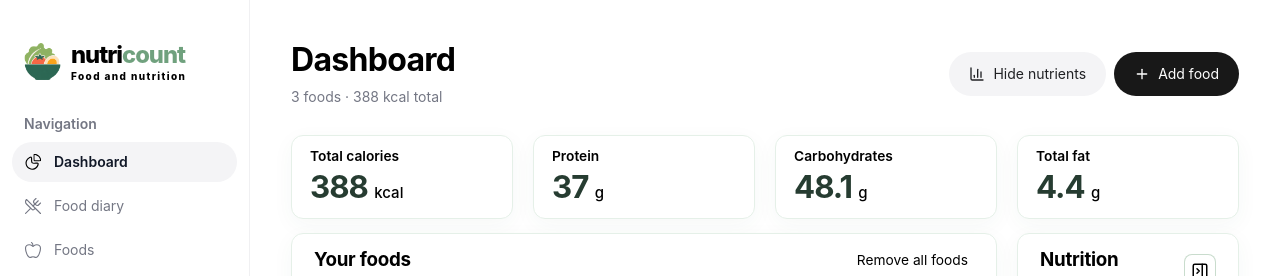
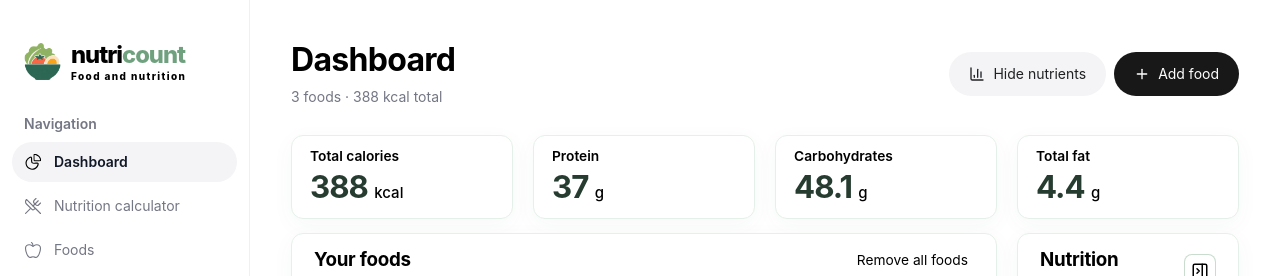
Before and after one commit to nopaalh/nutriCount, a React (Vite) app in the folder frontend/: page / in a window 1280 px wide. Shown: the top 276 px of the page. Built offline with nearby package versions, Linux system fonts and the light colour scheme.

Commit message:
Rename the food diary to Nutrition calculator

```diff
--- a/frontend/src/app/layouts/AppLayout.tsx
+++ b/frontend/src/app/layouts/AppLayout.tsx
@@ -46,9 +46,9 @@ export function AppLayout({
           className={`nav-item preview-link${isPreview ? " active" : ""}`}
           href="#/preview"
           aria-current={isPreview ? "page" : undefined}
-          aria-label="Food diary"
+          aria-label="Nutrition calculator"
         >
-          <UtensilsCrossed width={18} height={20} /> Food diary
+          <UtensilsCrossed width={18} height={20} /> Nutrition calculator
         </a>
         <a
           className="nav-item"
--- a/frontend/src/features/dashboard/pages/FoodDiaryPreviewPage.tsx
+++ b/frontend/src/features/dashboard/pages/FoodDiaryPreviewPage.tsx
@@ -207,12 +207,8 @@ export default function FoodDiaryPreviewPage() {
             <h1>
               {isMobile && mobileView === "analysis"
                 ? "Nutrition summary"
-                : "Food diary"}
+                : "Nutrition calculator"}
             </h1>
-            <p>
-              {selected.length} {selected.length === 1 ? "food" : "foods"} ·{" "}
-              {format(totals.energy)} kcal total
-            </p>
           </div>
         </header>
 
@@ -295,11 +291,6 @@ export default function FoodDiaryPreviewPage() {
                 </label>
               </div>
             )}
-            <p className="diary-mobile-count">
-              {visibleFoods.length}{" "}
-              {visibleFoods.length === 1 ? "food" : "foods"} ·{" "}
-              {format(visibleEnergy)} kcal total
-            </p>
           </div>
 
           {selecting && (
```
